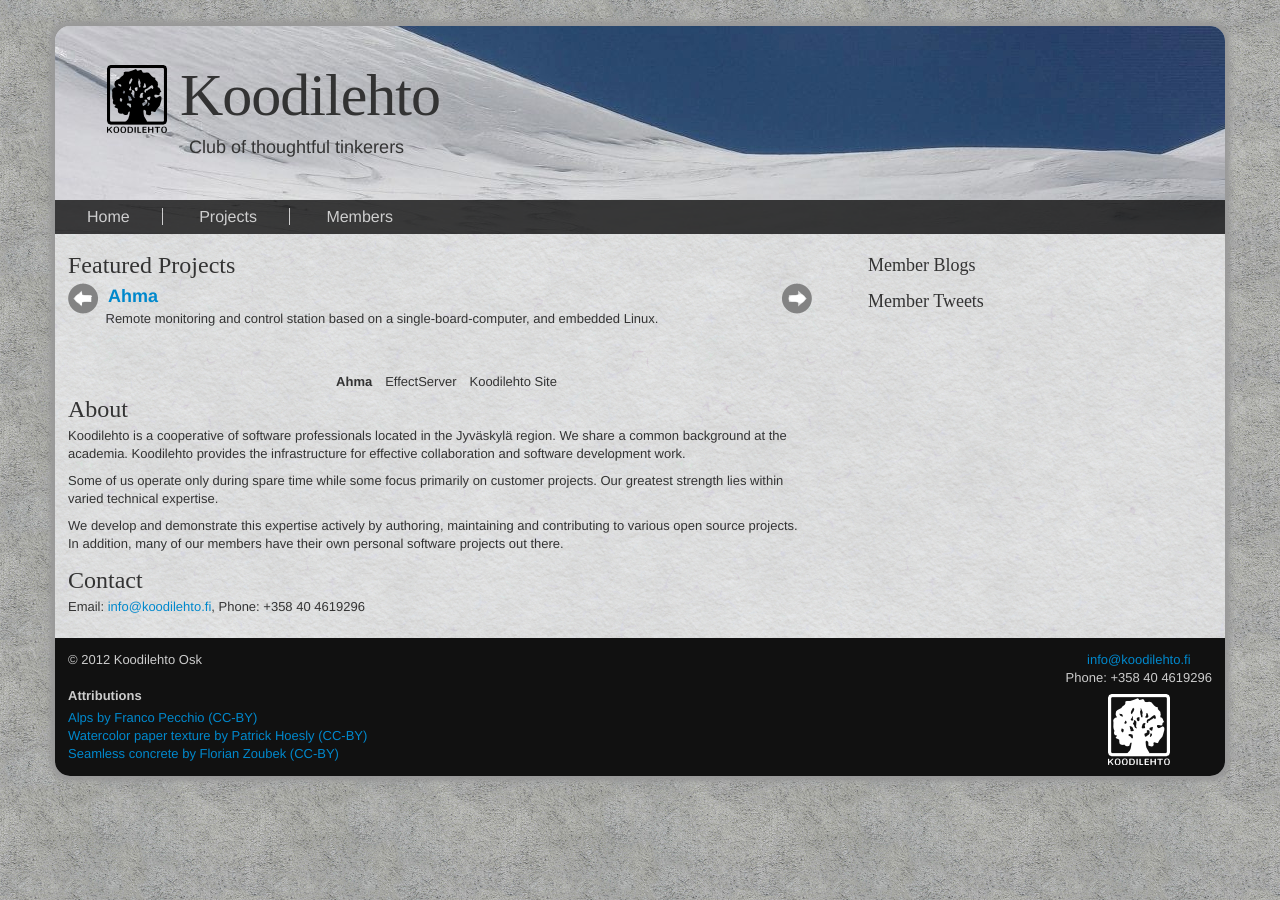
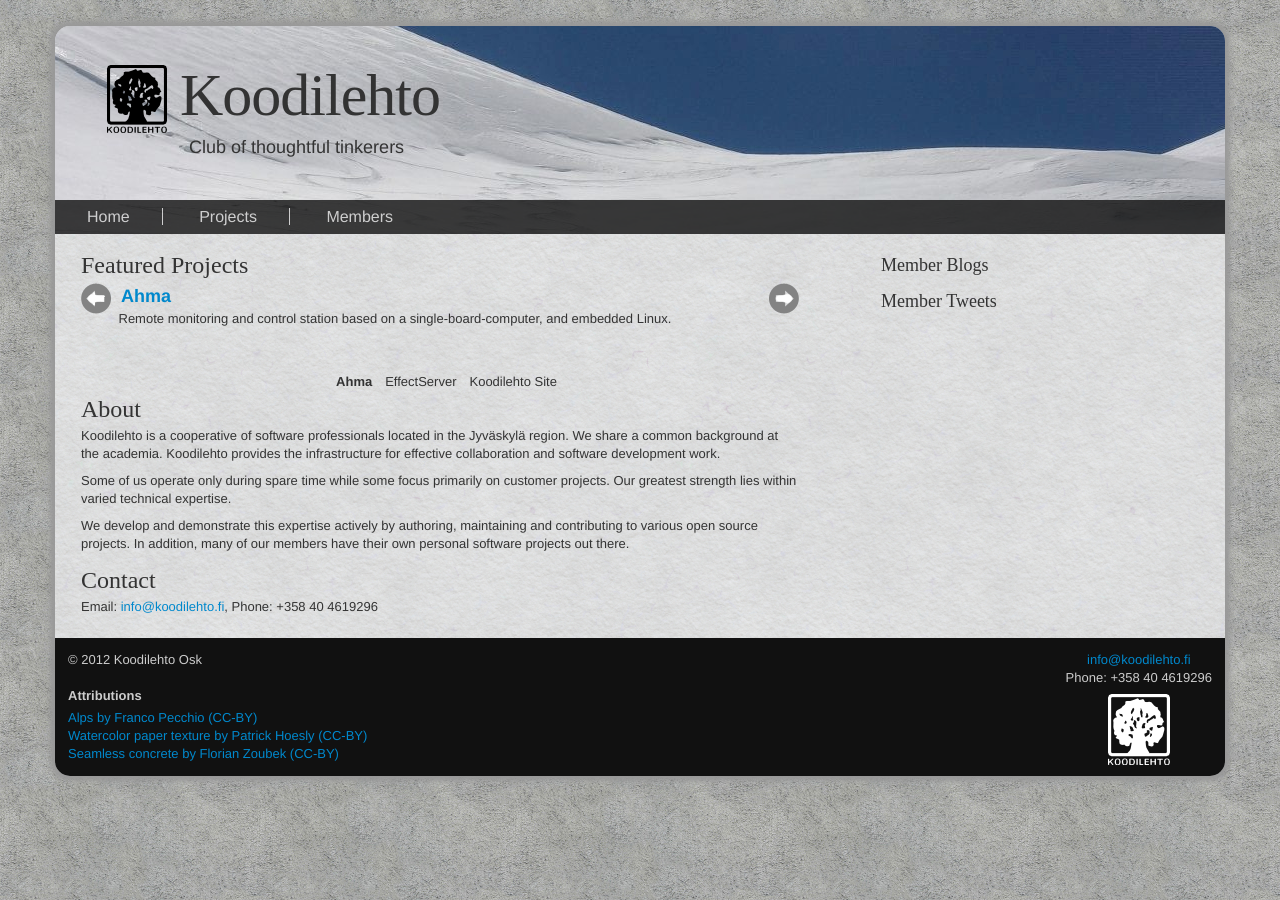
Before and after one commit to koodilehto/koodilehto-site, a Jekyll site: the page built from index.html, in a window 1280 px wide. Built offline with Jekyll 4.4.1, drawn with Linux system fonts in a browser that asks for light colours; some web fonts are replaced.

Commit message:
Add more margin to wrapper

```diff
--- a/css/base.css
+++ b/css/base.css
@@ -28,8 +28,8 @@
 }
 
 .wrapper {
-    margin-left: 1em;
-    margin-right: 1em;
+    margin-left: 2em;
+    margin-right: 2em;
 }
 
 .wrapper .rightbox {
```
